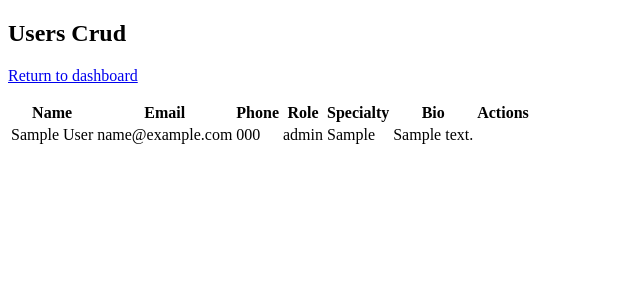
After one commit to bramexe/CollabHub, a PHP site: page /users_crud.php in a window 1280 px wide. The commit adds this page. Shown: the top 300 px of the page, without its empty margins (0-640 px from the left). Run offline with PHP 8.4, Linux system fonts and the light colour scheme; the visitor is signed in with stand-in values (Sample User, id 1); tables that the repository leaves empty or names only in its code hold one stand-in row (values such as "Sample post").

Commit message:
started  users read page

```diff
--- a/classes/users.class.php
+++ b/classes/users.class.php
@@ -79,6 +79,17 @@ class Users extends Dbh {
         return null;
     }
 
+    public static function get_all_users() {
+        $connection = self::connect();
+        $sql = 'SELECT * FROM users;';
+        $stmt = $connection->prepare($sql);
+        $stmt->execute([]);
+
+        if ($all_users = $stmt->fetchAll(PDO::FETCH_ASSOC)) {
+            return $all_users;
+        }
+    }
+
     private static function email_exists($email) {
         $connection = Dbh::connect();
         $sql = 'SELECT * FROM users WHERE email = ?;';
--- /dev/null
+++ b/users_crud.php
@@ -0,0 +1,59 @@
+<?php
+
+session_start();
+
+require_once 'classes/users.class.php';
+
+if (!isset($_SESSION['id'])){
+    header('location: index.php');
+    exit;
+}
+
+$user_data = Users::get_user_data_by_id($_SESSION['id']);
+
+if (!$user_data['role'] == 'admin') {
+    header('location: index.php');
+    exit;
+}
+
+$all_users = Users::get_all_users();
+?>
+
+<!DOCTYPE html>
+<html lang="en">
+<head>
+    <meta charset="UTF-8">
+    <meta name="viewport" content="width=device-width, initial-scale=1.0">
+    <title>Users Crud</title>
+</head>
+<body>
+    <h2>Users Crud</h2>
+    <p><a href="dashboard.php">Return to dashboard</a></p>
+
+    <table>
+        <tr>
+            <th>Name</th>
+            <th>Email</th>
+            <th>Phone</th>
+            <th>Role</th>
+            <th>Specialty</th>
+            <th>Bio</th>
+            <th>Actions</th>
+        </tr>
+        <?php
+
+        foreach($all_users as $user) {
+            echo "<tr>";
+            echo "<td>" . $user['full_name'] . "</td>";
+            echo "<td>" . $user['email'] . "</td>";
+            echo "<td>" . $user['phone'] . "</td>";
+            echo "<td>" . $user['role'] . "</td>";
+            echo "<td>" . $user['specialty'] . "</td>";
+            echo "<td>" . $user['bio'] . "</td>";
+            echo "</tr>";
+        }
+
+        ?>
+    </table>
+</body>
+</html>
```
Also changed, not shown: dashboard.php (+8 -0 lines).
